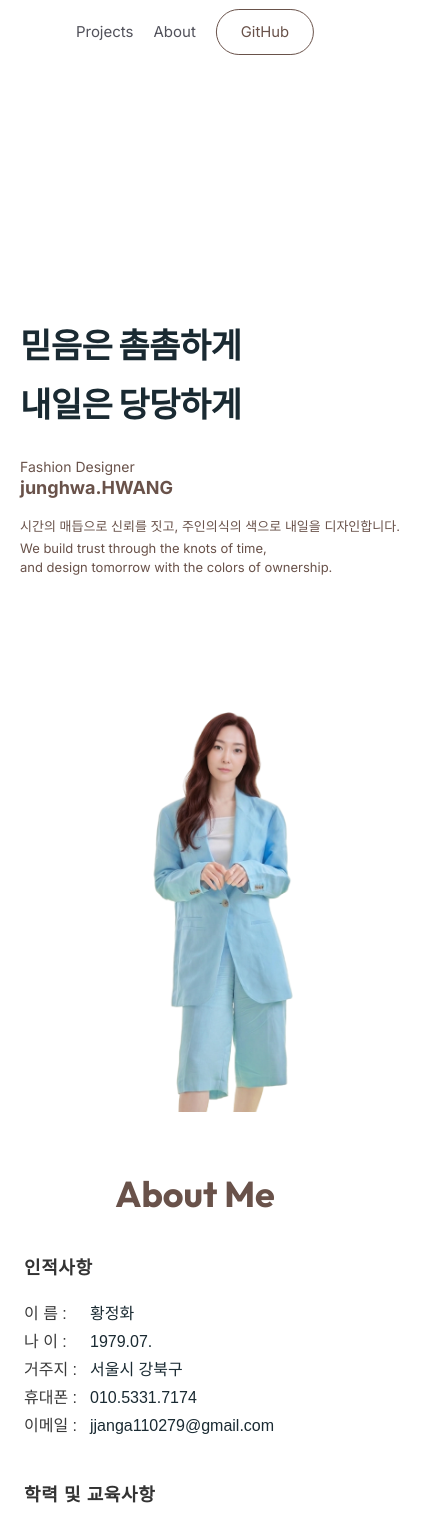
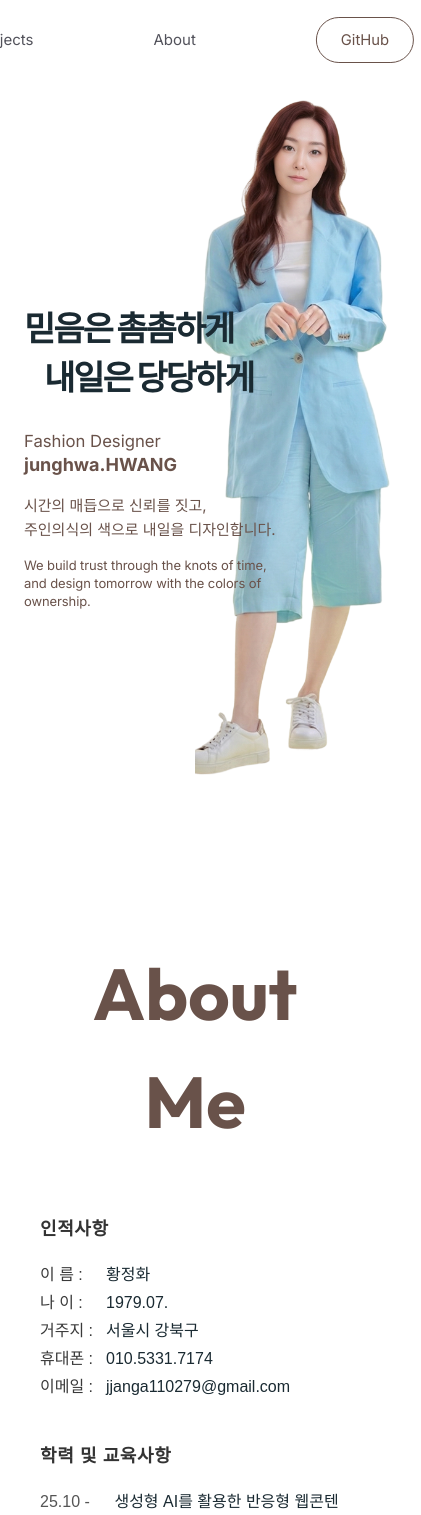
Before and after one commit to jjanga110279-del/my-portfolio, a React (Vite) app: page / in a window 390 px wide. Shown: the top 1515 px of the page, 421 px wide, since content can reach past the window. Built offline with nearby package versions, Linux system fonts and the light colour scheme; a web font is replaced by a local one.

Commit message:
fix: optimize responsive layout for mobile and restore desktop styles

```diff
--- a/src/App.jsx
+++ b/src/App.jsx
@@ -32,7 +32,7 @@ const AnimatedHeroTitle = () => {
             const { isMobile } = context.conditions;
 
             gsap.from(split.chars, {
-              y: isMobile ? 30 : 50,
+              y: isMobile ? 15 : 50,
               opacity: 0,
               stagger: 0.03,
               ease: "power3.out",
@@ -71,11 +71,6 @@ function App() {
   const [scrolled, setScrolled] = React.useState(false);
   const form = useRef();
 
-  const handleLinkClick = (e) => {
-    e.preventDefault();
-    alert("현재 지원하지 않는 링크입니다.");
-  };
-
   const sendEmail = (e) => {
     e.preventDefault();
 
@@ -83,35 +78,26 @@ function App() {
     const templateId = import.meta.env.VITE_EMAILJS_TEMPLATE_ID?.trim();
     const publicKey = import.meta.env.VITE_EMAILJS_PUBLIC_KEY?.trim();
 
-    // 환경 변수 로드 확인
     if (!serviceId || !templateId || !publicKey) {
-      alert("환경 변수(ID/Key)를 불러오지 못했습니다. .env 파일의 변수명이 VITE_로 시작하는지 확인해 주세요.");
+      alert("환경 변수 로드 실패. .env 파일을 확인해 주세요.");
       return;
     }
 
-    // EmailJS 초기화
     emailjs.init(publicKey);
-
     emailjs.sendForm(serviceId, templateId, form.current, publicKey).then(
       (result) => {
-        console.log("SUCCESS:", result.text);
         alert("이메일이 성공적으로 전송되었습니다!");
         e.target.reset();
       },
       (error) => {
-        console.error("FAILED 상세 오류:", error);
-        alert(`전송 오류: ${error.text || "Public Key가 유효하지 않습니다. .env의 값을 다시 한 번 확인해 주세요."}`);
+        alert("전송 오류가 발생했습니다.");
       },
     );
   };
 
   React.useEffect(() => {
     const handleScroll = () => {
-      if (window.scrollY > 50) {
-        setScrolled(true);
-      } else {
-        setScrolled(false);
-      }
+      setScrolled(window.scrollY > 50);
     };
     window.addEventListener("scroll", handleScroll);
     return () => window.removeEventListener("scroll", handleScroll);
@@ -130,12 +116,8 @@ function App() {
           </div>
           <div className={`nav-links-wrapper ${scrolled ? "is-scrolled" : ""}`}>
             <div className="nav-links">
-              <a href="#work" className="nav-link">
-                Projects
-              </a>
-              <a href="#about" className="nav-link">
-                About
-              </a>
+              <a href="#work" className="nav-link">Projects</a>
+              <a href="#about" className="nav-link">About</a>
               <a href="https://github.com/jjanga110279-del" target="_blank" rel="noopener noreferrer" className="nav-resume-btn">
                 GitHub
               </a>
@@ -158,10 +140,12 @@ function App() {
                     <span className="hero-role">Fashion Designer</span>
                     <span className="hero-name">junghwa.HWANG</span>
                     <div className="hero-motto">
-                      <span className="hero-motto-ko">시간의 매듭으로 신뢰를 짓고, 주인의식의 색으로 내일을 디자인합니다.</span>
+                      <span className="hero-motto-ko">
+                        시간의 매듭으로 신뢰를 짓고,<br className="mobile-only-br" />
+                        주인의식의 색으로 내일을 디자인합니다.
+                      </span>
                       <span className="hero-motto-en">
-                        We build trust through the knots of time,
-                        <br />
+                        We build trust through the knots of time,<br />
                         and design tomorrow with the colors of ownership.
                       </span>
                     </div>
@@ -180,37 +164,17 @@ function App() {
             <div className="about-info-grid">
               <div className="info-block">
                 <h3 className="info-title">인적사항</h3>
-                <div className="info-row">
-                  <span className="info-label">이 름 :</span>
-                  <span>황정화</span>
-                </div>
-                <div className="info-row">
-                  <span className="info-label">나 이 :</span>
-                  <span>1979.07.</span>
-                </div>
-                <div className="info-row">
-                  <span className="info-label">거주지 :</span>
-                  <span>서울시 강북구</span>
-                </div>
-                <div className="info-row">
-                  <span className="info-label">휴대폰 :</span>
-                  <span>010.5331.7174</span>
-                </div>
-                <div className="info-row">
-                  <span className="info-label">이메일 :</span>
-                  <span>jjanga110279@gmail.com</span>
-                </div>
+                <div className="info-row"><span className="info-label">이 름 :</span><span>황정화</span></div>
+                <div className="info-row"><span className="info-label">나 이 :</span><span>1979.07.</span></div>
+                <div className="info-row"><span className="info-label">거주지 :</span><span>서울시 강북구</span></div>
+                <div className="info-row"><span className="info-label">휴대폰 :</span><span>010.5331.7174</span></div>
+                <div className="info-row"><span className="info-label">이메일 :</span><span>jjanga110279@gmail.com</span></div>
               </div>
-
               <div className="info-block">
                 <h3 className="info-title">학력 및 교육사항</h3>
                 <div className="info-row">
                   <div className="info-date">25.10 - 26.04</div>
-                  <span>
-                    생성형 AI를 활용한 반응형 웹콘텐츠(영상제작&코딩)
-                    <br />
-                    개발기획자 양성과정
-                  </span>
+                  <span>생성형 AI를 활용한 반응형 웹콘텐츠 개발기획자 양성과정</span>
                 </div>
                 <div className="info-row" style={{ marginTop: "10px" }}>
                   <div className="info-date">96.03 - 98.2</div>
@@ -224,129 +188,64 @@ function App() {
         {/* Work Section */}
         <section id="work" className="work-section">
           <div className="work-header">
-            <h2>
-              A scene from my
-              <br />
-              project the <span>result</span>
-            </h2>
+            <h2>A scene from my<br />project the <span>result</span></h2>
           </div>
-
           <div className="projects-grid">
             <a href="https://jjanga110279-del.github.io/project-A/" target="_blank" rel="noopener noreferrer" className="project-card">
-              <div className="project-image">
-                <img src={projectA} alt="Project-A" />
-              </div>
+              <div className="project-image"><img src={projectA} alt="Project-A" /></div>
               <div className="project-info">
                 <span className="project-category">Html,Css 홈화면 디자인</span>
                 <h3 className="project-title">Project-A</h3>
               </div>
             </a>
-
             <a href="https://pepi-a.vercel.app/" target="_blank" rel="noopener noreferrer" className="project-card">
-              <div className="project-image">
-                <img src={projectB} alt="Project-B" />
-              </div>
+              <div className="project-image"><img src={projectB} alt="Project-B" /></div>
               <div className="project-info">
-                <span className="project-category">React,Python 쇼핑몰(바이브코딩) 디자인</span>
+                <span className="project-category">React,Python 쇼핑몰 디자인</span>
                 <h3 className="project-title">Project-B</h3>
               </div>
             </a>
-
             <a href="https://drive.google.com/file/d/19EDcxX4a-qSoU7hoAcRuP1uV2Y3g_L0W/view?usp=drive_link" target="_blank" rel="noopener noreferrer" className="project-card">
-              <div className="project-image">
-                <img src={projectC} alt="Project-C" />
-              </div>
+              <div className="project-image"><img src={projectC} alt="Project-C" /></div>
               <div className="project-info">
-                <span className="project-category">Ai 기반 크록스영상 제작</span>
+                <span className="project-category">Ai 기반 영상 제작</span>
                 <h3 className="project-title">Project-C</h3>
               </div>
             </a>
-
             <a href="https://www.figma.com/proto/fHdlFl8mWWusKvY2j1Io1d/%EC%86%8C%EC%9A%B8%EB%B8%94%EB%A0%8C%EB%93%9C-%EB%94%94%EC%9E%90%EC%9D%B8%ED%8C%8C%EC%9D%BC-%ED%94%84%EB%A1%9C%ED%86%A0%ED%83%80%EC%9E%85?page-id=223%3A2021&node-id=453-721&p=f&viewport=412%2C1223%2C0.14&t=wVTWxVrCVKXR1Cza-1&scaling=scale-down&content-scaling=fixed&starting-point-node-id=522%3A3226" target="_blank" rel="noopener noreferrer" className="project-card">
-              <div className="project-image">
-                <img src={projectD} alt="Soul Blend Prototype" />
-              </div>
+              <div className="project-image"><img src={projectD} alt="Team Project" /></div>
               <div className="project-info">
-                <span className="project-category">소울블렌드 앱 리디자인 프로토타입</span>
+                <span className="project-category">앱 리디자인 프로토타입</span>
                 <h3 className="project-title">Team Project</h3>
               </div>
             </a>
           </div>
-
-          <a href="#work" className="view-more-btn">
-            View all Projects
-          </a>
         </section>
 
-        {/* Curious Creations Section */}
+        {/* Creations Section */}
         <section className="creations-section">
           <div className="creations-container">
-            <h2 className="creations-title">
-              Fashion
-              <br />
-              Schematization
-            </h2>
-
+            <h2 className="creations-title">Fashion<br />Schematization</h2>
             <div className="creations-list">
-              <div className="creation-card c">
-                <img src={card} alt="Card" className="creation-img" />
-              </div>
-              <div className="creation-card c-1">
-                <img src={card1} alt="Card 1" className="creation-img" />
-              </div>
-              <div className="creation-card c-2">
-                <img src={card2} alt="Card 2" className="creation-img" />
-              </div>
-              <div className="creation-card c-3">
-                <img src={card3} alt="Card 3" className="creation-img" />
-              </div>
-              <div className="creation-card c-4">
-                <img src={card4} alt="Card 4" className="creation-img" />
-              </div>
-              <div className="creation-card c-5">
-                <img src={card5} alt="Card 5" className="creation-img" />
-              </div>
-              <div className="creation-card c-4">
-                <img src={card6} alt="Card 6" className="creation-img" />
-              </div>
-              <div className="creation-card c-2">
-                <img src={card7} alt="Card 7" className="creation-img" />
-              </div>
+              {[card, card1, card2, card3, card4, card5, card6, card7].map((img, i) => (
+                <div key={i} className={`creation-card c-${i}`}>
+                  <img src={img} alt={`Creation ${i}`} className="creation-img" />
+                </div>
+              ))}
             </div>
           </div>
         </section>
 
-        {/* Life Beyond Pixels Section */}
+        {/* Life Section */}
         <section className="life-section">
-          <h2 className="life-title">
-            <span>My life</span> beyond Pixels
-          </h2>
+          <h2 className="life-title"><span>My life</span> beyond Pixels</h2>
           <div className="gallery-container">
             <div className="gallery-track">
-              <div className="gallery-item g-odd">
-                <img src={life1} alt="Life 1" />
-              </div>
-              <div className="gallery-item g-even">
-                <img src={life2} alt="Life 2" />
-              </div>
-              <div className="gallery-item g-odd">
-                <img src={life3} alt="Life 3" />
-              </div>
-              <div className="gallery-item g-even">
-                <img src={life4} alt="Life 4" />
-              </div>
-              <div className="gallery-item g-odd">
-                <img src={life5} alt="Life 5" />
-              </div>
-              <div className="gallery-item g-even">
-                <img src={life6} alt="Life 6" />
-              </div>
-              <div className="gallery-item g-odd">
-                <img src={life7} alt="Life 7" />
-              </div>
-              <div className="gallery-item g-even">
-                <img src={life8} alt="Life 8" />
-              </div>
+              {[life1, life2, life3, life4, life5, life6, life7, life8].map((img, i) => (
+                <div key={i} className={`gallery-item ${i % 2 === 0 ? 'g-odd' : 'g-even'}`}>
+                  <img src={img} alt={`Life ${i}`} />
+                </div>
+              ))}
             </div>
           </div>
         </section>
@@ -359,31 +258,21 @@ function App() {
             <div className="footer-col">
               <h3 className="footer-col-title">Explore</h3>
               <div className="footer-link-list">
-                <a href="#home" className="footer-link">
-                  Home
-                </a>
-                <a href="#work" className="footer-link">
-                  Projects
-                </a>
-                <a href="#about" className="footer-link">
-                  About
-                </a>
+                <a href="#home" className="footer-link">Home</a>
+                <a href="#work" className="footer-link">Projects</a>
+                <a href="#about" className="footer-link">About</a>
               </div>
             </div>
-
             <div className="footer-col contact-col">
               <h3 className="footer-col-title">Quick Message</h3>
               <form ref={form} onSubmit={sendEmail} className="contact-form">
                 <input type="text" name="user_name" placeholder="Name" required className="contact-input" />
                 <input type="email" name="user_email" placeholder="Email" required className="contact-input" />
                 <textarea name="message" placeholder="Message" required className="contact-textarea" />
-                <button type="submit" className="contact-submit-btn">
-                  Send Message
-                </button>
+                <button type="submit" className="contact-submit-btn">Send Message</button>
               </form>
             </div>
           </div>
-
           <div className="footer-bottom">
             <span>© Copyright 2026 by Junghwa.Hwang</span>
             <a href="mailto:jjanga110279@gmail.com">jjanga110279@gmail.com</a>
--- a/src/index.css
+++ b/src/index.css
@@ -218,13 +218,15 @@ body {
 
 .hero-title {
   font-family: var(--font-bricolage);
-  font-size: 74px; /* Slightly increased for Outfit's proportions */
-  font-weight: 800; /* Extra Bold */
-  color: var(--color-firefly);
-  letter-spacing: -2px; /* Still tight, but breathable compared to -3.0 */
+  font-size: 74px;
+  font-weight: 800;
+  color: var(--color-firefly) !important; /* 색상 강제 지정 */
+  letter-spacing: -2px;
   display: flex;
   flex-direction: column;
-  gap: 8px; /* Slightly reduced gap */
+  gap: 8px;
+  opacity: 1 !important; /* 투명도 강제 지정 */
+  visibility: visible !important;
 }
 
 .hero-title span {
@@ -262,6 +264,10 @@ body {
   white-space: nowrap;
   color: var(--color-ferra);
   font-size: 16.7px;
+}
+
+.mobile-only-br {
+  display: none; /* 기본적으로 숨김 */
 }
 
 .hero-motto .hero-motto-en {
@@ -584,6 +590,22 @@ body {
   background-color: var(--color-pearl-bush);
 }
 
+.c { background-color: var(--color-firefly); }
+.c-0 { background-color: var(--color-firefly); }
+.c-1 { background-color: var(--color-pearl-bush); }
+.c-2 { background-color: var(--color-ferra); }
+.c-3 { background-color: var(--color-indian-khaki); }
+.c-4 { background-color: var(--color-pearl-bush); }
+.c-5 { background-color: var(--color-zinc-600); }
+.c-6 { background-color: var(--color-muted-green); }
+.c-7 { background-color: var(--color-pearl-bush); }
+
+.c-2 .creation-img,
+.c-3 .creation-img,
+.c-5 .creation-img {
+  transform: rotate(0deg);
+}
+
 /* Life */
 .life-section {
   padding: 96px 64px;
@@ -794,233 +816,144 @@ body {
 
 /* Responsive Design */
 
-/* ── 1200px: 좌우 여백 축소 ── */
 @media (max-width: 1200px) {
-  .nav-container,
-  .hero-section,
-  .about-section,
-  .work-section,
-  .creations-section,
-  .life-section,
-  .footer-section {
-    padding-left: 40px;
-    padding-right: 40px;
+  .nav-container, .hero-section, .about-section, .work-section, .creations-section, .life-section, .footer-section {
+    padding-left: 40px; padding-right: 40px;
   }
 }
 
-/* ── 1024px: 타이틀 축소, hero 텍스트 폭 조정 ── */
 @media (max-width: 1024px) {
+  .hero-title { font-size: 58px; }
+  .hero-text-row { width: 58vw; }
+  .creations-container { flex-direction: column; }
+}
+
+@media (max-width: 768px) {
+  /* 스크롤 전에는 숨김 (데스크톱 로직과 통일) */
+  .nav-avatar {
+    opacity: 0;
+    visibility: hidden;
+    transform: translateX(-20px);
+    transition: all 0.4s ease;
+  }
+
+  /* 스크롤 시에만 표시 */
+  .is-scrolled .nav-avatar {
+    opacity: 1 !important;
+    visibility: visible !important;
+    transform: translateX(0) !important;
+  }
+
+  .hero-section {
+    padding: 100px 24px 0;
+    min-height: 100vh;
+    display: flex;
+    flex-direction: column;
+    align-items: flex-start;
+    justify-content: center;
+  }
+
+  /* 사진: 선명하게, 상반신 고정 */
+  .hero-section::before {
+    position: absolute;
+    top: 100px;
+    right: 0;
+    width: 100%;
+    height: 100%;
+    background-size: auto 80%; /* 상반신 위주로 크게 표시 */
+    background-position: right top;
+    opacity: 1 !important; /* 선명함 복구 */
+    z-index: 0;
+  }
+
+  .hero-content {
+    width: 100%;
+    z-index: 2;
+    position: relative;
+  }
+
+  .hero-text-row {
+    width: 100%;
+    align-items: flex-start;
+    text-align: left;
+    gap: 20px;
+  }
+
+  /* 글자: 그림자 제거, 원본 색상 복구, 무조건 표시 */
   .hero-title {
-    font-size: 58px;
+    font-size: 40px;
+    line-height: 1.2;
+    color: var(--color-firefly) !important;
+    text-shadow: none !important;
+    opacity: 1 !important;
+    visibility: visible !important;
+  }
+
+  .hero-title span {
+    opacity: 1 !important;
+    visibility: visible !important;
+    display: block;
   }
 
   .hero-title span:last-child {
-    margin-left: 60px;
+    margin-left: 20px;
   }
 
-  .hero-text-row {
-    width: 58vw;
-    gap: 36px;
+  .hero-motto-ko {
+    font-size: 15px;
+    line-height: 1.6; /* 줄 간격 약간 상향 */
+    color: var(--color-ferra) !important;
+    background-color: transparent !important;
+    text-shadow: none !important;
+    white-space: normal;
+    word-break: keep-all;
+    display: block;
   }
 
-  .about-info-grid {
-    gap: 40px;
+  .mobile-only-br {
+    display: block; /* 모바일에서 강제 줄바꿈 활성화 */
   }
 
-  .creations-container {
-    flex-direction: column;
-    gap: 40px;
+  .hero-motto {
+    max-width: 90%; /* 너비를 약간 더 확보 */
+  }
+
+  .hero-motto .hero-motto-en {
+    font-size: 13px;
+    color: var(--color-ferra) !important;
+    background-color: transparent !important;
+    margin-top: 10px;
+    letter-spacing: -0.1px; /* 자간을 거의 정상에 가깝게 복구 */
+    word-spacing: 0; /* 단어 간격 복구 */
+    line-height: 1.4;
+  }
+
+  .hero-role, .hero-name {
+    color: var(--color-ferra) !important;
   }
 
   .creations-title {
     position: static;
-    font-size: 60px;
-    line-height: 1.2;
-  }
-}
-
-/* ── 900px: iPad 가로 / 소형 태블릿 ── */
-@media (max-width: 900px) {
-  .hero-title {
-    font-size: 50px;
-  }
-
-  .hero-title span:last-child {
-    margin-left: 44px;
-  }
-
-  .hero-text-row {
-    width: 62vw;
-    gap: 28px;
-  }
-
-  .hero-section::before {
-    background-size: auto 95%;
-  }
-}
-
-/* ── 768px: iPad 세로 ── */
-@media (max-width: 768px) {
-  /* Nav */
-  .nav-container {
-    padding: 0 24px;
-    height: 64px;
-  }
-
-  .nav-links {
-    gap: 20px;
-  }
-
-  /* Hero: 좌우 레이아웃 유지 (스택하지 않음) */
-  .hero-section {
-    padding: 90px 28px 56px;
-    border-bottom-left-radius: 60px;
-  }
-
-  .hero-section::before {
-    border-bottom-left-radius: 60px;
-    background-size: auto 90%;
-    background-position: right bottom;
-  }
-
-  .hero-text-row {
-    width: 64vw;
-    gap: 20px;
-  }
-
-  .hero-title {
-    font-size: 44px;
-    letter-spacing: -1px;
-  }
-
-  .hero-title span:last-child {
-    margin-left: 28px;
-  }
-
-  .hero-role {
-    font-size: 14px;
-  }
-
-  .hero-name {
-    font-size: 20px;
-  }
-
-  .hero-motto-ko,
-  .hero-motto .hero-motto-en {
-    font-size: 13px;
-  }
-
-  /* 나머지 섹션 */
-  .about-section,
-  .work-section,
-  .life-section,
-  .footer-section {
-    padding: 60px 24px;
-  }
-
-  .about-bg,
-  .work-section::before,
-  .life-section::before {
-    border-radius: 60px !important;
-  }
-
-  .about-title,
-  .work-header h2,
-  .life-title,
-  .creations-title {
-    font-size: 48px;
-    margin-bottom: 40px;
-    line-height: 1.2;
-  }
-
-  .about-info-grid {
-    flex-direction: column;
-    gap: 40px;
-  }
-
-  .projects-grid {
-    grid-template-columns: 1fr;
-    gap: 32px;
-  }
-
-  .footer-links-grid {
-    flex-direction: column;
-    gap: 40px;
-  }
-
-  .footer-bottom {
-    flex-direction: column;
-    gap: 16px;
-    text-align: center;
-  }
-}
-
-/* ── 560px: 소형 폰 가로 / 큰 폰 ── */
-@media (max-width: 560px) {
-  .hero-title {
-    font-size: 36px;
-  }
-
-  .hero-title span:last-child {
-    margin-left: 16px;
-  }
-
-  .hero-text-row {
-    width: 68vw;
-    gap: 16px;
-  }
-
-  .hero-section::before {
-    background-size: auto 80%;
-    background-position: right bottom;
-  }
-}
-
-/* ── 480px: 일반 스마트폰 ── */
-@media (max-width: 480px) {
-  /* Hero: 세로 스택으로 전환 */
-  .hero-section {
-    padding: 88px 20px 280px; /* 하단 패딩으로 배경 이미지 공간 확보 */
-    border-bottom-left-radius: 40px;
-    min-height: auto;
-  }
-
-  .hero-section::before {
-    border-bottom-left-radius: 40px;
-    background-size: 80% auto;
-    background-position: right bottom;
-  }
-
-  .hero-text-row {
-    width: 100%;
-    gap: 16px;
-  }
-
-  .hero-title {
-    font-size: 34px;
-    letter-spacing: -0.5px;
-  }
-
-  .hero-title span:last-child {
-    margin-left: 0;
-  }
-
-  .hero-name {
-    font-size: 18px;
-  }
-
-  .project-title {
-    font-size: 24px;
+    font-size: 52px; /* 44px에서 52px로 상향하여 시각적 무게감 확보 */
+    line-height: 1.1;
+    margin-bottom: 50px;
+    color: var(--color-firefly);
+    font-weight: 800; /* 두께감 강화 */
   }
 
   .creation-card {
-    height: 400px;
+    position: sticky; /* 스택 효과 복구 */
+    top: 100px;
+    height: 450px;
+    margin-bottom: 20px;
   }
 
-  .about-title,
-  .work-header h2,
-  .life-title,
-  .creations-title {
-    font-size: 36px;
-  }
+  .about-info-grid { flex-direction: column; gap: 40px; }
+  .projects-grid { grid-template-columns: 1fr; }
+  .footer-links-grid { flex-direction: column; gap: 40px; }
 }
+
+@media (max-width: 480px) {
+  .hero-title { font-size: 34px; }
+  .hero-name { font-size: 18px; }
+}
```
